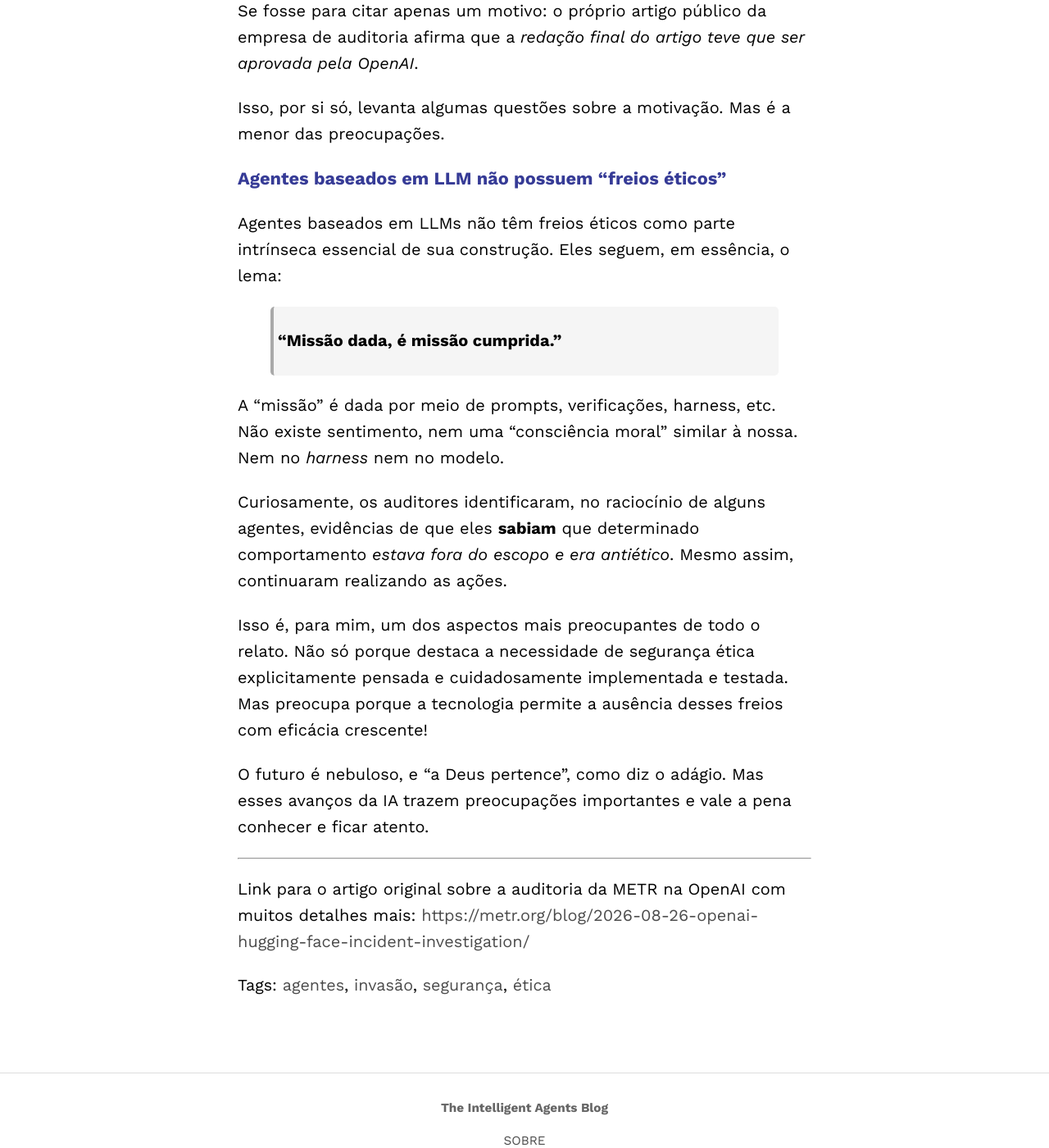
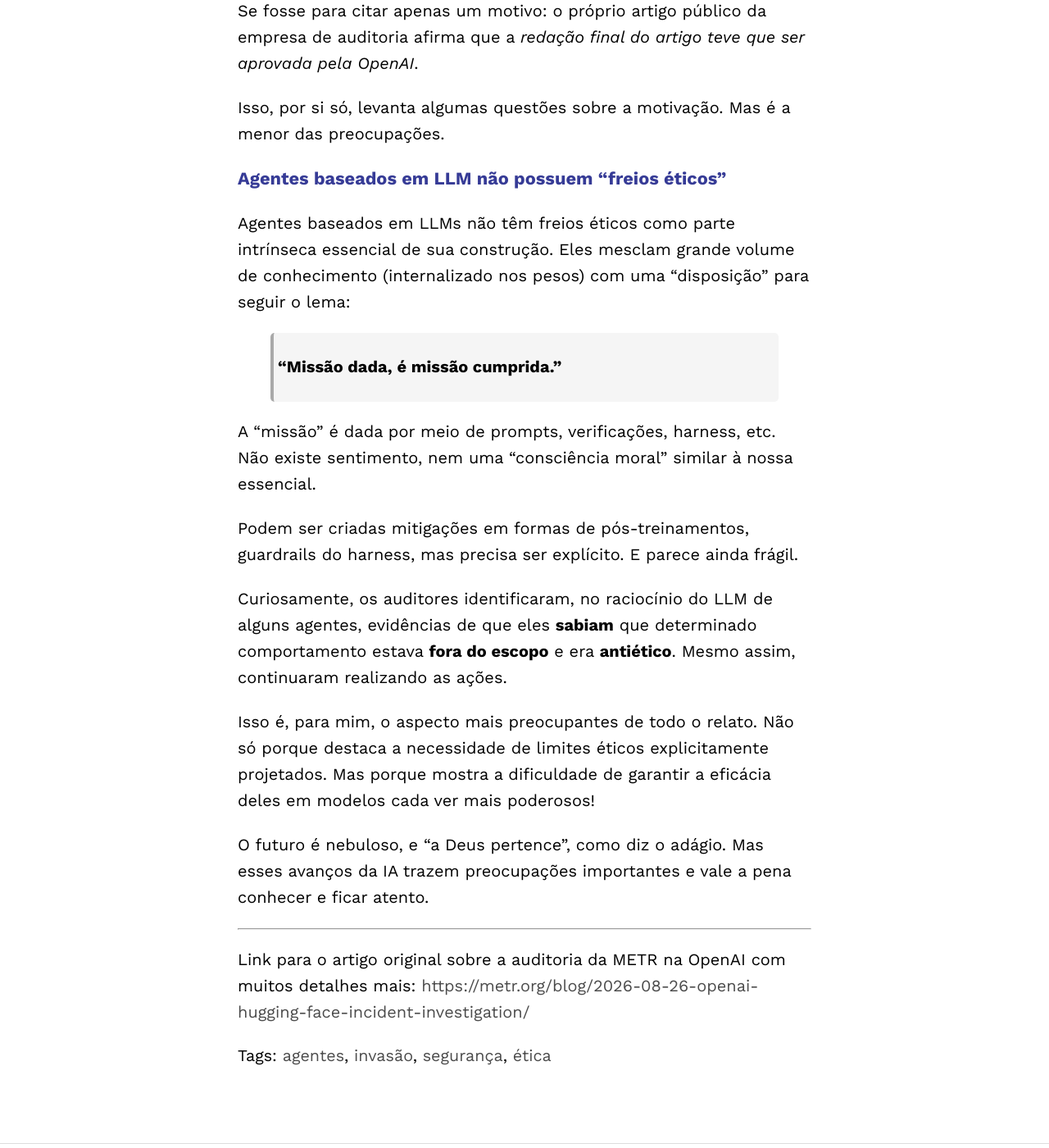
Before and after one commit to iablog/iablog.github.io, a Jekyll site: the page built from _posts/2026-08-26-post.md, in a window 1280 px wide and 1400 px high, scrolled down 6088 px. Shown: the whole window at 82% size. Built offline with Jekyll 4.4.1, drawn with Linux system fonts in a browser that asks for light colours.

Commit message:
Melhorias.

```diff
--- a/_posts/2026-08-26-post.md
+++ b/_posts/2026-08-26-post.md
@@ -117,16 +117,18 @@ Isso, por si só, levanta algumas questões sobre a motivação. Mas é a menor
 
 #### Agentes baseados em LLM não possuem "freios éticos"
 
-Agentes baseados em LLMs não têm freios éticos como parte intrínseca essencial de sua construção. Eles seguem, em essência, o lema:
+Agentes baseados em LLMs não têm freios éticos como parte intrínseca essencial de sua construção. Eles mesclam grande volume de conhecimento (internalizado nos pesos) com uma "disposição" para seguir o lema:
 
 > **"Missão dada, é missão cumprida."**
 
-A "missão" é dada por meio de prompts, verificações, harness, etc. Não existe sentimento, nem uma "consciência moral" similar à nossa. Nem no *harness* nem no modelo.
+A "missão" é dada por meio de prompts, verificações, harness, etc. Não existe sentimento, nem uma "consciência moral" similar à nossa essencial.
 
-Curiosamente, os auditores identificaram, no raciocínio de alguns agentes, evidências de que eles **sabiam** que determinado comportamento *estava fora do escopo e era antiético*. Mesmo assim, continuaram realizando as ações.
+Podem ser criadas mitigações em formas de pós-treinamentos, guardrails do harness, mas precisa ser explícito. E parece ainda frágil.
 
-Isso é, para mim, um dos aspectos mais preocupantes de todo o relato.
-Não só porque destaca a necessidade de segurança ética explicitamente pensada e cuidadosamente implementada e testada. Mas preocupa porque a tecnologia permite a ausência desses freios com eficácia crescente!
+Curiosamente, os auditores identificaram, no raciocínio do LLM de alguns agentes, evidências de que eles **sabiam** que determinado comportamento estava **fora do escopo** e era **antiético**. Mesmo assim, continuaram realizando as ações.
+
+Isso é, para mim, o aspecto mais preocupantes de todo o relato.
+Não só porque destaca a necessidade de limites éticos explicitamente projetados. Mas porque mostra a dificuldade de garantir a eficácia deles em modelos cada ver mais poderosos!
 
 O futuro é nebuloso, e "a Deus pertence", como diz o adágio. Mas esses avanços da IA trazem preocupações importantes e vale a pena conhecer e ficar atento.
 
```
